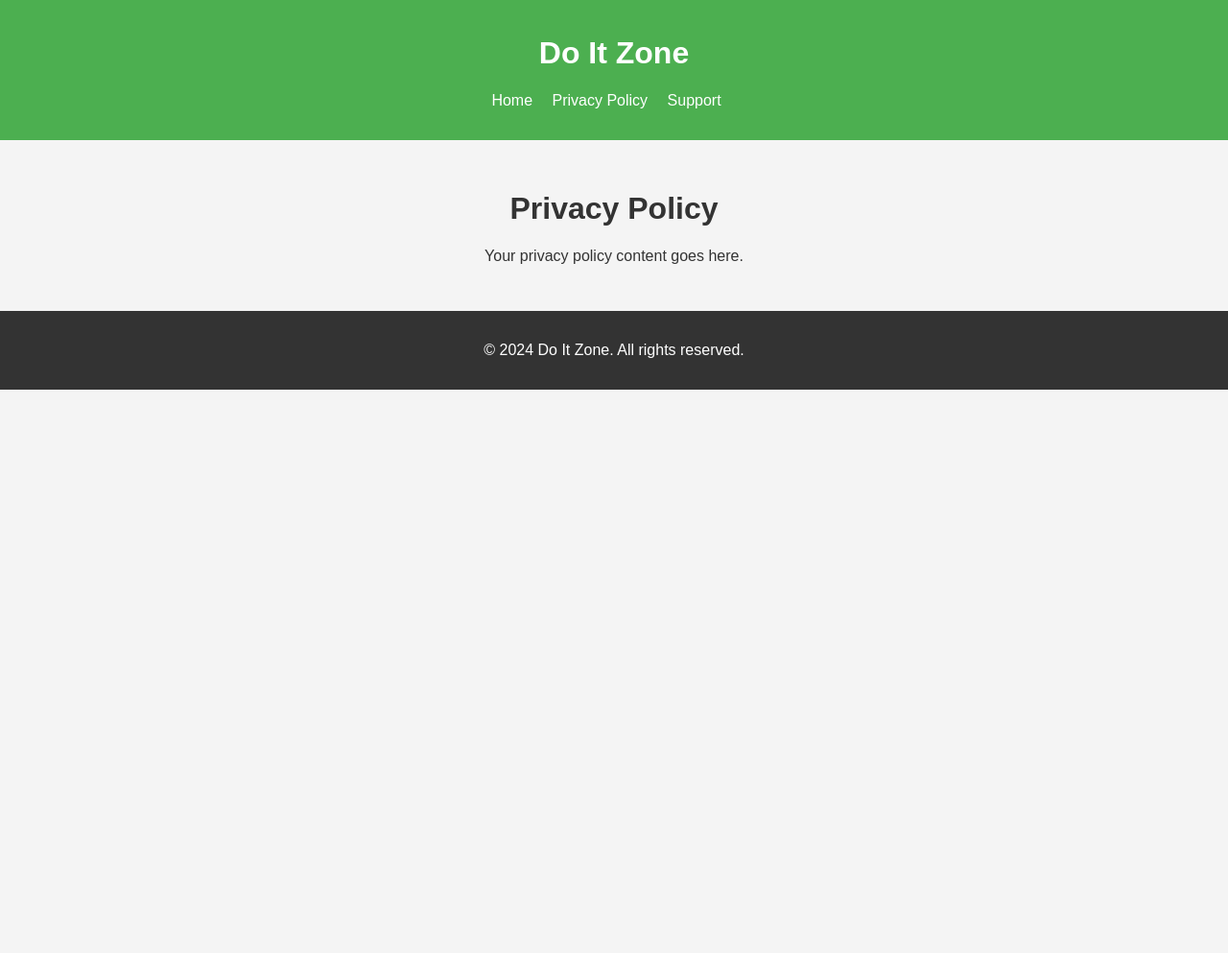
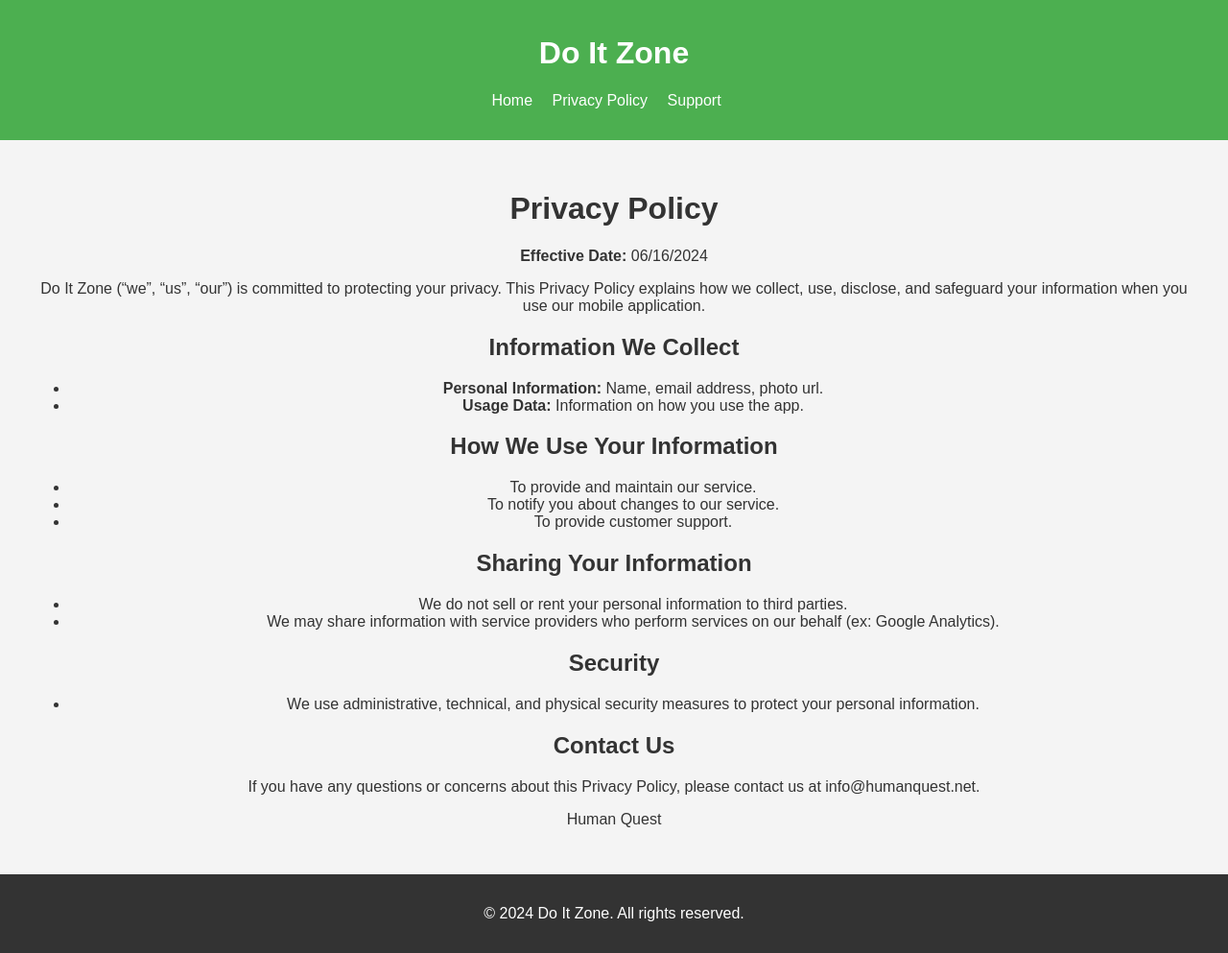
Before and after one commit to alibad/do_it_zone_website, a Jekyll site: the page built from privacy_policy.md, in a window 1280 px wide. Shown: the whole page at 96% size. Built offline with Jekyll 4.4.1, drawn with Linux system fonts in a browser that asks for light colours; before the commit the page ends 900 px from its top, so only the background shows below that.

Commit message:
Update support and privacy pages

```diff
--- a/privacy_policy.md
+++ b/privacy_policy.md
@@ -2,5 +2,30 @@
 layout: default
 title: Privacy Policy
 ---
+
 # Privacy Policy
-Your privacy policy content goes here.
+
+**Effective Date:** 06/16/2024
+
+Do It Zone ("we", "us", "our") is committed to protecting your privacy. This Privacy Policy explains how we collect, use, disclose, and safeguard your information when you use our mobile application.
+
+## Information We Collect
+- **Personal Information:** Name, email address, photo url.
+- **Usage Data:** Information on how you use the app.
+
+## How We Use Your Information
+- To provide and maintain our service.
+- To notify you about changes to our service.
+- To provide customer support.
+
+## Sharing Your Information
+- We do not sell or rent your personal information to third parties.
+- We may share information with service providers who perform services on our behalf (ex: Google Analytics).
+
+## Security
+- We use administrative, technical, and physical security measures to protect your personal information.
+
+## Contact Us
+If you have any questions or concerns about this Privacy Policy, please contact us at info@humanquest.net.
+
+Human Quest
```
Also changed, not shown: support.md (+13 -1 lines).
